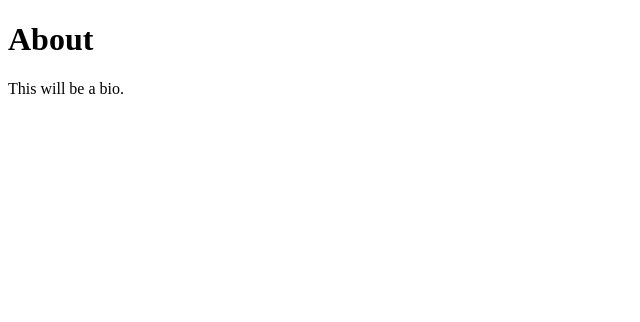
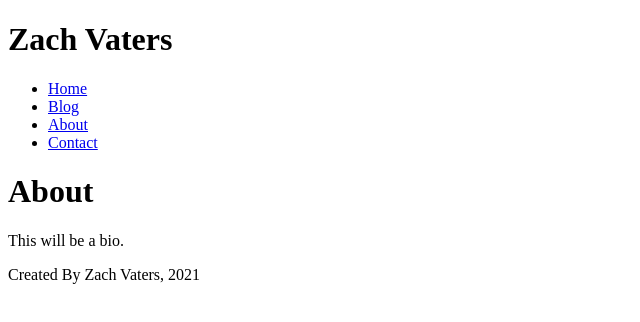
Before and after one commit to zcvaters/zcvaters, a Gatsby site in the folder zcvaters/: page /about in a window 1280 px wide. Shown: the whole page, without its empty margins (0-640 px from the left). Built offline with nearby package versions, Linux system fonts and the light colour scheme; Gatsby itself is replaced by a stand-in of ours.

Commit message:
feat: header and footer impl

```diff
--- /dev/null
+++ b/zcvaters/src/components/footer.js
@@ -0,0 +1,11 @@
+import React from 'react'
+
+const Footer = () => {
+    return (
+        <footer>
+            <p>Created By Zach Vaters, 2021</p>
+        </footer>
+    )
+}
+
+export default Footer
--- /dev/null
+++ b/zcvaters/src/components/header.js
@@ -0,0 +1,28 @@
+import React from 'react'
+import { Link } from 'gatsby'
+
+const Header = () => {
+    return (
+        <header>
+            <h1>Zach Vaters</h1>
+            <nav>
+                <ul>
+                    <li>
+                        <Link to="/">Home</Link>
+                    </li>
+                    <li>
+                        <Link to="/blog">Blog</Link>
+                    </li>
+                    <li>
+                        <Link to="/about">About</Link>
+                    </li>
+                    <li>
+                        <Link to="/contact">Contact</Link>
+                    </li>
+                </ul>
+            </nav>
+        </header>
+    )
+}
+
+export default Header
--- a/zcvaters/src/pages/about.js
+++ b/zcvaters/src/pages/about.js
@@ -1,10 +1,14 @@
 import React from 'react'
+import Footer from '../components/footer'
+import Header from '../components/header'
 
 const AboutPage = () => {
     return (
         <div>
+            <Header />
             <h1>About</h1>
             <p>This will be a bio.</p>
+            <Footer />
         </div>
     )
 }
--- a/zcvaters/src/pages/blog.js
+++ b/zcvaters/src/pages/blog.js
@@ -1,10 +1,14 @@
 import React from 'react'
+import Footer from '../components/footer'
+import Header from '../components/header'
 
 const BlogPage = () => {
   return (
     <div>
+      <Header />
       <h1>Blog</h1>
       <p>Posts will show up here later on.</p>
+      <Footer />
     </div>
   )
 }
--- a/zcvaters/src/pages/contact.js
+++ b/zcvaters/src/pages/contact.js
@@ -1,10 +1,14 @@
 import React from 'react'
+import Footer from '../components/footer'
+import Header from '../components/header'
 
 const ContactPage = () => {
     return (
         <div>
+            <Header />
             <h1>Contacts</h1>
             <p>Linked in, email...etc</p>
+            <Footer />
         </div>
     )
 }
```
Also changed, not shown: zcvaters/src/pages/index.js (+8 -4 lines).
